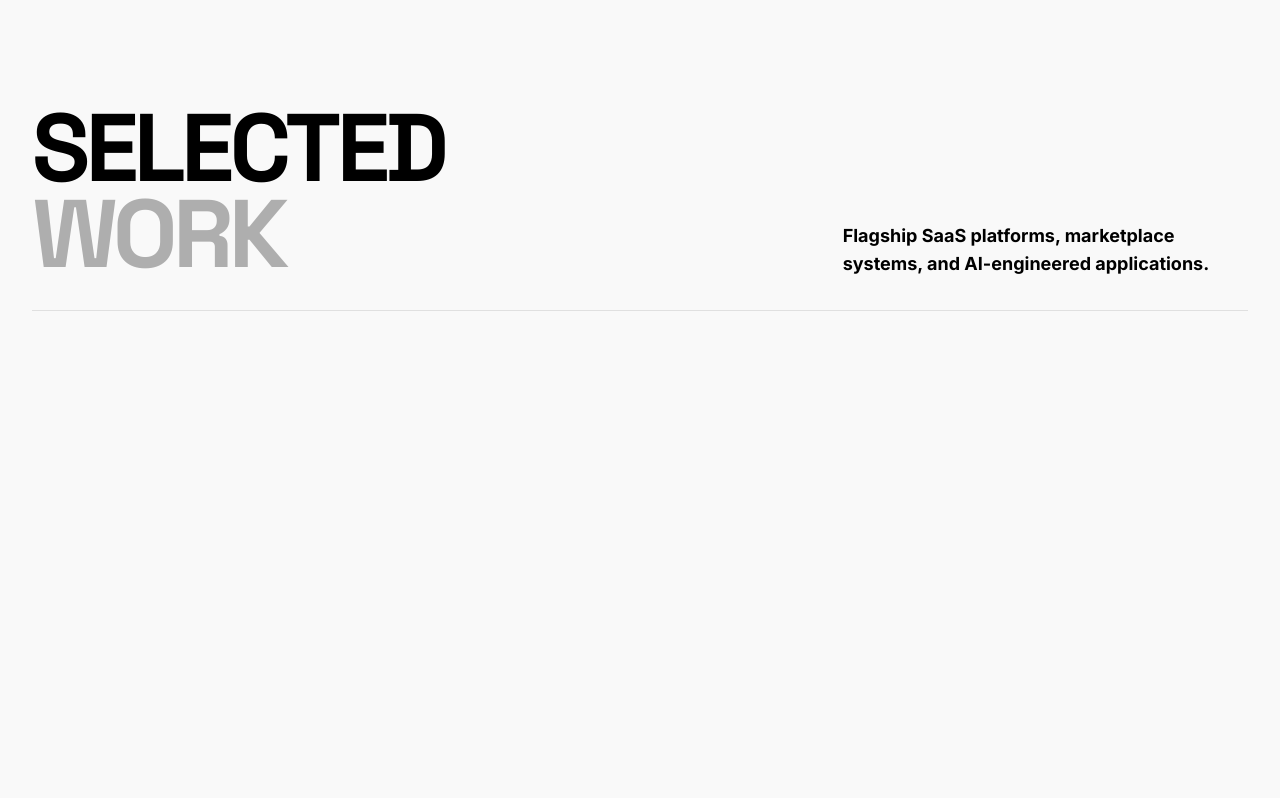
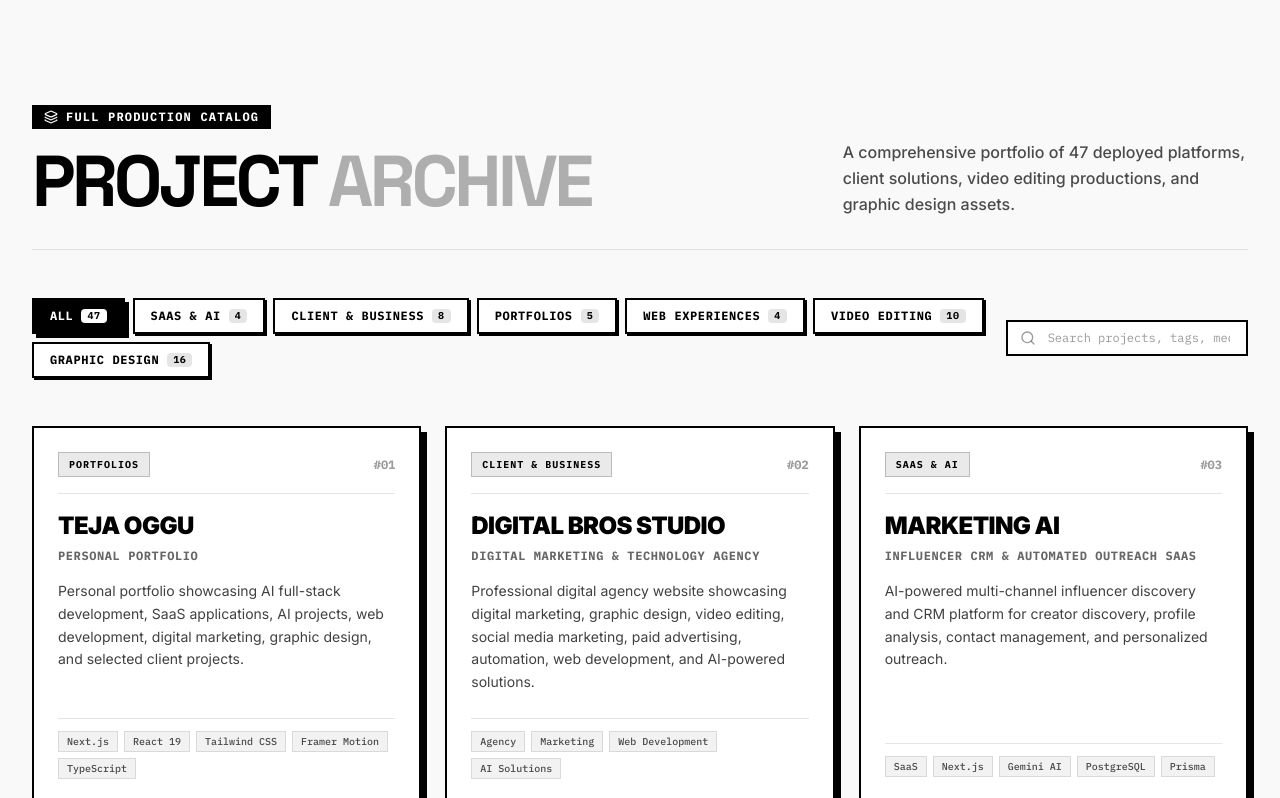
Before and after one commit to SonyLucky7/Teja-Oggu, a Next.js app: page / in a window 1280 px wide. Shown: the part 2883-3681 px from the top of the page. Built offline with nearby package versions, Linux system fonts and the light colour scheme.

Commit message:
Show Project Archive first when landing on #portfolio followed by Selected Work

```diff
--- a/app/page.tsx
+++ b/app/page.tsx
@@ -19,8 +19,8 @@
           <Marquee />
           <About />
           <TechStack />
+          <MoreWork />
           <Portfolio />
-          <MoreWork />
           <Journey />
           <Contact />
         </main>
--- a/components/sections/MoreWork.tsx
+++ b/components/sections/MoreWork.tsx
@@ -57,7 +57,8 @@
   });
 
   return (
-    <section id="more-work" className="py-24 md:py-32 bg-[#F9F9F9] text-black border-b border-black/10" ref={containerRef}>
+    <section id="portfolio" className="py-24 md:py-32 bg-[#F9F9F9] text-black border-b border-black/10" ref={containerRef}>
+      <span id="more-work" className="sr-only" />
       <div className="container mx-auto px-4 md:px-8 max-w-7xl">
 
         {/* Section Header */}
--- a/components/sections/Portfolio.tsx
+++ b/components/sections/Portfolio.tsx
@@ -60,7 +60,7 @@
   const containerRef = useRef(null);
 
   return (
-    <section id="portfolio" className="py-24 md:py-32 bg-[#F9F9F9] text-black border-b border-black/10">
+    <section id="selected-work" className="py-24 md:py-32 bg-[#F9F9F9] text-black border-b border-black/10">
       <div className="container mx-auto px-4 md:px-8 max-w-[1400px]" ref={containerRef}>
 
         <div className="flex flex-col md:flex-row md:items-end justify-between gap-8 border-b border-black/10 pb-8 overflow-hidden">
```
